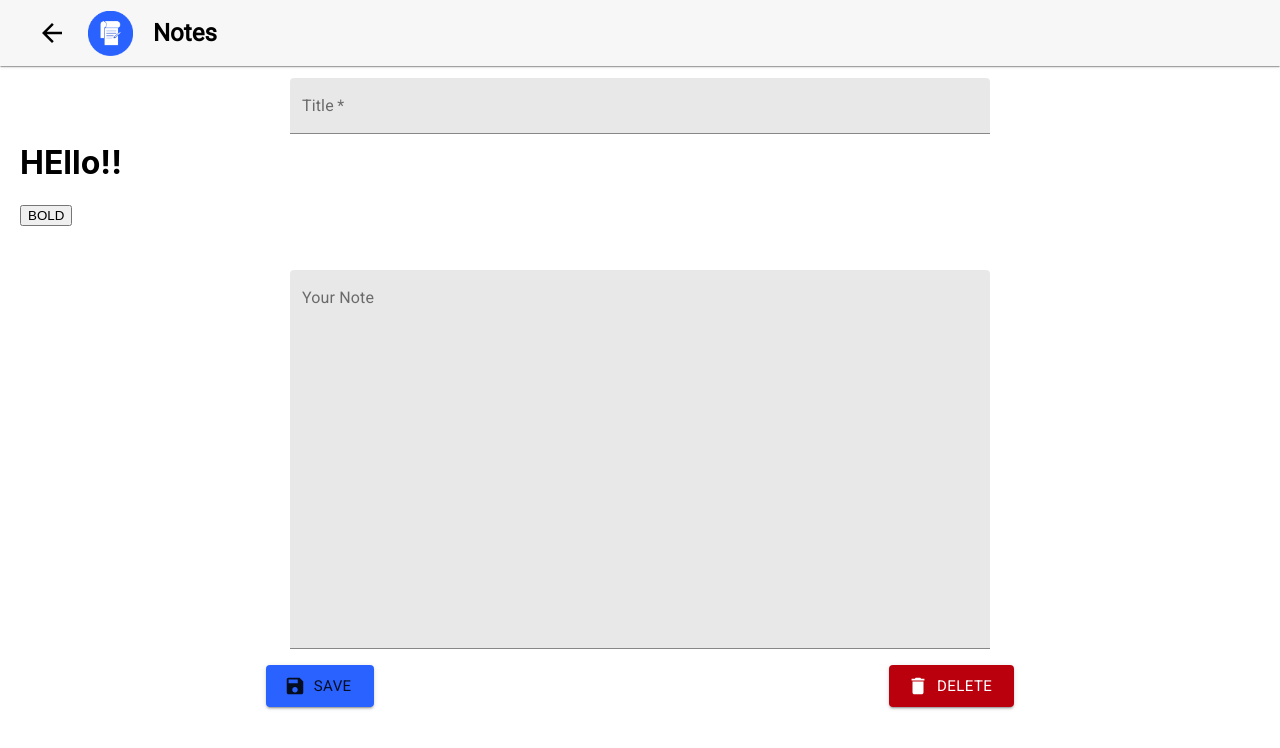
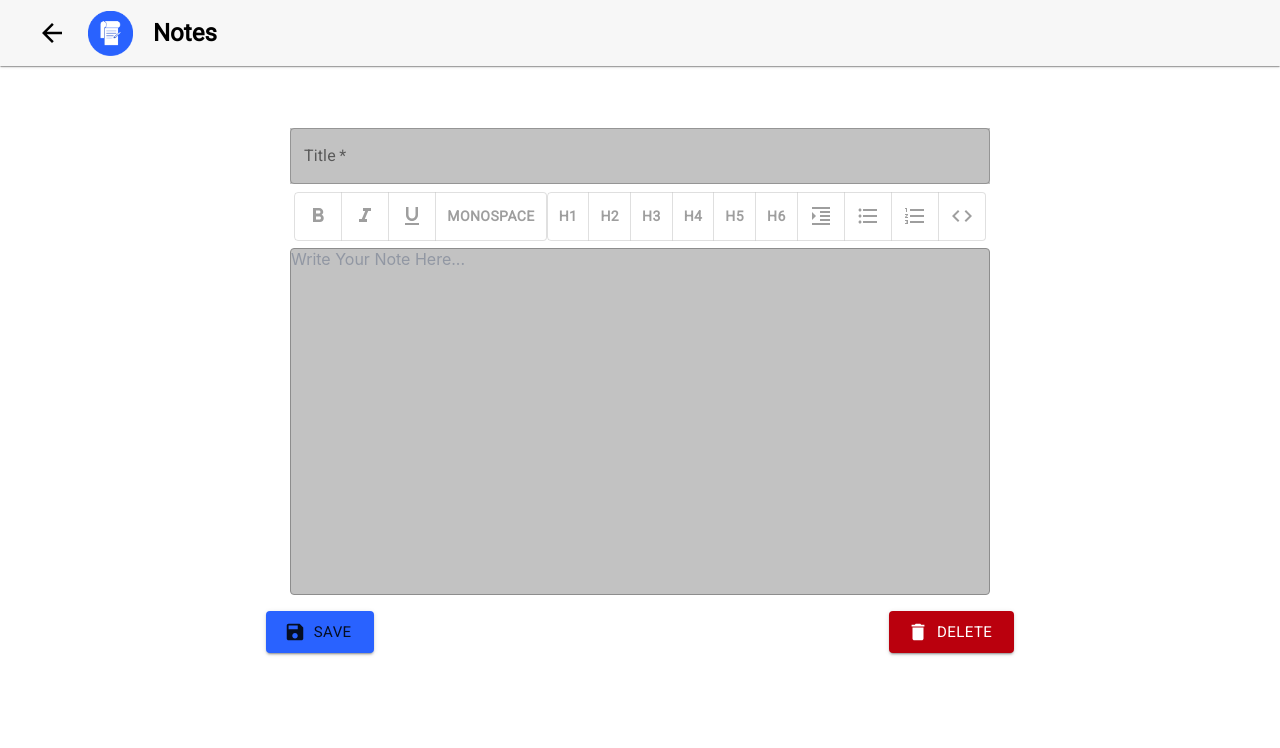
Before and after one commit to namansukhwani/NotesElectronApp, a React (Create React App) app: page /edit in a window 1280 px wide. Shown: the top 748 px of the page. Built offline with nearby package versions, Linux system fonts and the light colour scheme.

Commit message:
Draft Js frontend complete

```diff
--- a/package.json
+++ b/package.json
@@ -28,7 +28,7 @@
     "redux-thunk": "^2.3.0"
   },
   "scripts": {
-    "start": "set BROWSER=none && react-scripts start",
+    "start": "react-scripts start",
     "electron-start": "set ELECTRON_START_URL=http://localhost:3000 && electron .",
     "build": "react-scripts build",
     "test": "react-scripts test",
--- a/src/App.css
+++ b/src/App.css
@@ -1,3 +1,23 @@
-.c{
-    background-color: #f5f5f5c2;
+.RichEditor-editor{
+    background-color: #c2c2c2;
+    border: 1px solid;
+    min-height:345px;
+    max-height: auto;
+    padding:2;
+    border-radius: 4px;
+    max-width: 700px;
+    min-width: auto;
 }
+.editorDiv{
+    width: 700px;
+    max-width:700px;
+    min-width: auto;
+}
+.loadingDiv{
+    flex: 1;
+    display: flex;
+    top: 50%;
+    height: 500px;
+    justify-content: center;
+    align-items: center;
+}
--- a/src/components/NewNote.js
+++ b/src/components/NewNote.js
@@ -1,4 +1,4 @@
-import React,{useState} from 'react';
+import React from 'react';
 import {makeStyles, Container,Grid,TextField,Button} from '@material-ui/core';
 import {Save,Delete} from '@material-ui/icons';
 import {} from '@material-ui/lab';
@@ -9,8 +9,8 @@ import '../App.css';
 
 function NewNote(props){
     const styles=useStyles();
-    const title="Coronavirus COVID-19: Centre seeks feedback from states and union territories on reopening of schools";
-    const text="The Union Ministry of Human Resources and Development (HRD) has released a circular asking states and union territories to seek feedback from parents when they will be comfortable with reopening of schools.";
+    //const title="Coronavirus COVID-19: Centre seeks feedback from states and union territories on reopening of schools";
+    //const text="The Union Ministry of Human Resources and Development (HRD) has released a circular asking states and union territories to seek feedback from parents when they will be comfortable with reopening of schools.";
 
     return(
         <div>
@@ -19,24 +19,25 @@ function NewNote(props){
                 <form>
                     <Grid container justify="center" alignItems="center" spacing={3}>
                         <TextField required
-                            variant="filled"
+                            variant="outlined"
                             label="Title"
                             placeholder="Enter Your Title Here "
                             className={styles.titleBox}
                             multiline
+                            style={{backgroundColor:'#c2c2c2'}}
                         />
                     </Grid>
+                    {/*<Grid container justify="center" spacing={3} style={{marginTop:20}}>*/}
                     <TextEditor/>
-                    <Grid container justify="center" alignItems="center" spacing={3} style={{marginTop:20}}>
-                        <TextField
+                        {/*<TextField
                             variant="filled"
                             label="Your Note"
                             placeholder="Enter Your Notes Here "
                             className={styles.titleBox}
                             multiline
                             rows={18}
-                        />
-                    </Grid>
+                        />*/}
+                    {/*</Grid>*/}
                     <Grid container justify="space-around" alignItems="center" spacing={3} style={{marginTop:20}}>
                         <Button
                             variant="contained"
@@ -67,7 +68,7 @@ const useStyles=makeStyles({
         alignItems:'center',
         padding:20,
         width:'100%',
-        marginTop:70
+        marginTop:120
     },
     titleBox:{
         width:700,
--- a/src/components/mainComponent.js
+++ b/src/components/mainComponent.js
@@ -1,5 +1,4 @@
 import React from 'react';
-import Header from './header';
 import Home from './home';
 import {Switch , Route , Redirect } from 'react-router-dom';
 import NewNote from './NewNote';
--- a/src/components/textEditor.js
+++ b/src/components/textEditor.js
@@ -1,4 +1,7 @@
-import React,{useState} from 'react';
+import React,{useState, useRef} from 'react';
+import {Grid} from '@material-ui/core';
+import {FormatIndentIncrease,FormatListNumbered,FormatListBulleted,Code,FormatBold,FormatUnderlined,FormatItalic} from '@material-ui/icons';
+import {ToggleButton,ToggleButtonGroup} from '@material-ui/lab';
 import 'draft-js/dist/Draft.css';
 import {
     Editor,
@@ -7,40 +10,240 @@ import {
     convertFromRaw,
     convertToRaw,
   } from 'draft-js';
+import '../App.css';
+
+const MAX_LENGTH = 10;
 
 function TextEditor(props){
+
+    const [borderColor,setBorderColor]=useState('#8d8d8d');
     const [editorState, setEditorState] = useState(
         () => EditorState.createEmpty(),
     );
 
-    function onChange(editorState){
+
+    const onChange=(editorState)=>{
         setEditorState(editorState);
     }
 
-    function handelKeyCommand(command){
+    const handelKeyCommand=(command)=>{
         const newState=RichUtils.handleKeyCommand(editorState,command);
         if(newState){
-            setEditorState(newState);
+            onChange(newState);
             return true;
         }
         return false;
     }
 
-    function onBoldClick(){
-        setEditorState(RichUtils.toggleInlineStyle(editorState,'BOLD'));
+    const onTab=(e)=>{
+        const maxDepth = 4;
+        onChange(RichUtils.onTab(e,editorState,maxDepth));
     }
 
+    const toggleBlockType=(blockType)=>{
+        onChange(RichUtils.toggleBlockType(editorState,blockType));
+    }
+
+    const toggleInlineStyle=(inlineStyle)=>{
+        onChange(RichUtils.toggleInlineStyle(editorState,inlineStyle));
+    }
+
+    const _getLengthOfSelectedText=()=>{
+        console.log('say');
+
+        const currentSelection=editorState.getSelection();
+        const isCollapsed=currentSelection.isCollapsed();
+
+        let length = 0;
+
+        if(!isCollapsed){
+            const currentContent =editorState.getCurrentContent();
+            const startKey = currentSelection.getStartKey();
+            const endKey = currentSelection.getEndKey();
+            const isBackward = currentSelection.getIsBackward();
+            const blockMap = currentContent.getBlockMap();
+            const startBlock = currentContent.getBlockForKey(startKey);
+            const endBlock = currentContent.getBlockForKey(endKey);
+            const isStartAndEndBlockAreTheSame = startKey === endKey;
+            const startBlockTextLength = startBlock.getLength();
+            const endBlockTextLength = endBlock.getLength();
+            const startSelectedTextLength = startBlockTextLength - currentSelection.getStartOffset();
+            const endSelectedTextLength = currentSelection.getEndOffset();
+            const keyAfterEnd = currentContent.getKeyAfter(endKey);
+
+            if(isStartAndEndBlockAreTheSame){
+                length += currentSelection.getEndOffset() - currentSelection.getStartOffset();
+            }
+            else{
+                let currentKey = startKey;
+                let counter = 0;
+
+                while(currentKey && currentKey !== keyAfterEnd){
+                    if (currentKey === startKey) {
+                        length += startSelectedTextLength + 1;
+                    } else if (currentKey === endKey) {
+                    length += endSelectedTextLength;
+                    } else {
+                        length += currentContent.getBlockForKey(currentKey).getLength() + 1;
+                    }
+                    currentKey = currentContent.getKeyAfter(currentKey);
+                };
+            }
+        }
+        return length;
+    }
+
+    const _handleBeforeInput=()=>{
+        console.log('hello');
+        const currentContent = editorState.getCurrentContent();
+        const currentContentLength = currentContent.getPlainText('').length;
+
+        if (currentContentLength > MAX_LENGTH - 1){
+            console.log('you can type max ten characters');
+            return 'handled';
+        }
+    }
+
+    const _handlePastedText=(pastedText)=>{
+        const currentContent =editorState.getCurrentContent();
+        const currentContentLength = currentContent.getPlainText('').length;
+        const selectedTextLength = this._getLengthOfSelectedText();
+
+  	if (currentContentLength + pastedText.length - selectedTextLength > MAX_LENGTH) {
+    	console.log('you can type max ten characters');
+
+    	return 'handled';
+    }
+    }
+
+
+    const focus=()=>{
+        editorRef.current.focus();
+        setBorderColor('#303f9f');
+        setWidth(2);
+    }
+
+    const editorRef=useRef(null);
+    var[ width,setWidth]=useState(1);
     return(
         <>
-            <h1>HEllo!!</h1>
-            <button style={{marginBottom:4}} onClick={onBoldClick}>BOLD</button>
-            <Editor
-                editorState={editorState}
-                onChange={onChange}
-                handleKeyCommand={handelKeyCommand}
-            />
+        <Grid container justify="center" spacing={3} style={{marginTop:20}}>
+            <Grid container xs={12} sm={12} justify="center" alignItems="center">
+            <InlineStyleControls toggleInlineStyle={toggleInlineStyle}/>
+            <BlockStyleControls toggleBlockType={toggleBlockType}/>
+            </Grid>
+            <div className="editorDiv" style={{marginTop:7}}>
+                <div className="RichEditor-editor"
+                    style={{borderColor:borderColor,borderWidth:width}}
+                    onMouseOver={()=>{setBorderColor('#000')}}
+                    onMouseOut={()=>{setBorderColor('#8d8d8d');setWidth(1);}}
+                    onClick={focus}
+                >
+                    <Editor
+                        editorState={editorState}
+                        onChange={onChange}
+                        handleKeyCommand={handelKeyCommand}
+                        placeholder="Write Your Note Here..."
+                        ref={editorRef}
+                        spellCheck={true}
+                        blockStyleFn={getBlockStyle}
+                        customStyleMap={styleMap}
+                        onTab={onTab}
+                    />
+                </div>
+            </div>
+        </Grid>
         </>
     );
 }
 
+// Custom overrides for "code" style.
+const styleMap = {
+    CODE: {
+      backgroundColor: 'rgba(0, 0, 0, 0.05)',
+      fontFamily: '"Roboto","Inconsolata", "Menlo", "Consolas", monospace',
+      fontSize: 16,
+      padding: 2,
+    },
+};
+
+function getBlockStyle(block) {
+    switch (block.getType()) {
+      case 'blockquote': return 'RichEditor-blockquote';
+      default: return null;
+    }
+}
+
+function BlockStyleControls({toggleBlockType}){
+    const [formats,setFormats]=useState('');
+
+    const handelFormat=(event,newFormat)=>{
+        setFormats(newFormat);
+    }
+
+    const toggle=(type)=>toggleBlockType(type);
+
+    return(
+        <ToggleButtonGroup size="medium" value={formats} exclusive onChange={handelFormat} >
+            <ToggleButton value="H1">
+                <strong>H1</strong>
+            </ToggleButton>
+            <ToggleButton value="H2">
+                <strong>H2</strong>
+            </ToggleButton>
+            <ToggleButton value="H3">
+                <strong>H3</strong>
+            </ToggleButton>
+            <ToggleButton value="H4">
+                <strong>H4</strong>
+            </ToggleButton>
+            <ToggleButton value="H5">
+                <strong>H5</strong>
+            </ToggleButton>
+            <ToggleButton value="H6">
+                <strong>H6</strong>
+            </ToggleButton>
+            <ToggleButton value="Blockquote">
+                <FormatIndentIncrease/>
+            </ToggleButton>
+            <ToggleButton value="UL">
+                <FormatListBulleted/>
+            </ToggleButton>
+            <ToggleButton value="OL">
+                <FormatListNumbered/>
+            </ToggleButton>
+            <ToggleButton value="CodeBlock">
+                <Code/>
+            </ToggleButton>
+        </ToggleButtonGroup>
+    );
+}
+
+function InlineStyleControls({toggleInlineStyle}){
+    const [formats,setFormats]=useState(()=>[]);
+
+    const handelFormat=(event,newFormat)=>{
+        setFormats(newFormat);
+    }
+
+    const toggle=(type)=>toggleInlineStyle(type);
+
+    return(
+        <ToggleButtonGroup size="medium" value={formats} onChange={handelFormat}>
+            <ToggleButton value="Bold">
+                <FormatBold/>
+            </ToggleButton>
+            <ToggleButton value="Italic">
+                <FormatItalic/>
+            </ToggleButton>
+            <ToggleButton value="Underline">
+                <FormatUnderlined/>
+            </ToggleButton>
+            <ToggleButton value="Monospace">
+                <strong>Monospace</strong>
+            </ToggleButton>
+        </ToggleButtonGroup>
+    );
+}
+
 export default TextEditor;
```
Also changed, not shown: src/components/home.js (+3 -5 lines).
